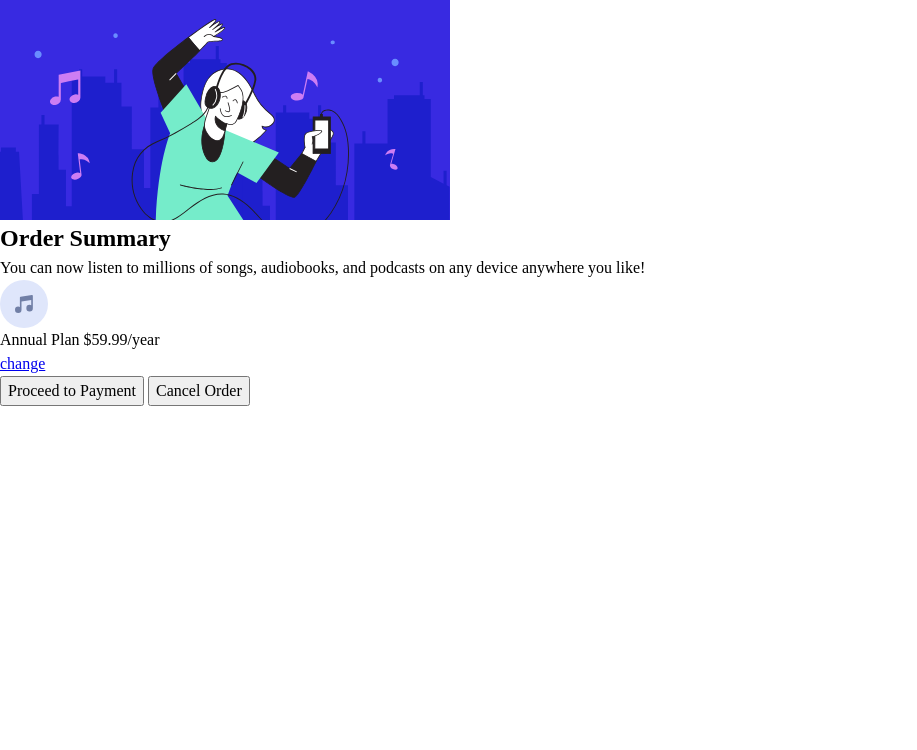
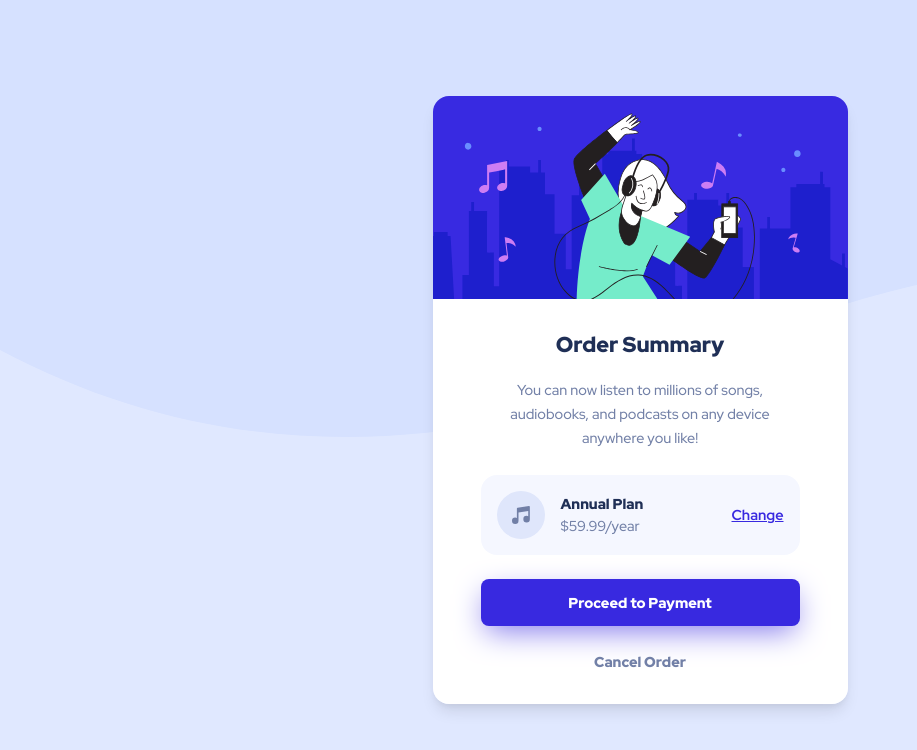
Before and after one commit to Elian-A/FM-order-summary, a plain HTML site: page index.html in a window 1280 px wide. Shown: the whole page, without its empty margins (0-917 px from the left). Drawn offline with Linux system fonts and the light colour scheme.

Commit message:
Finish card

```diff
--- a/index.html
+++ b/index.html
@@ -24,7 +24,7 @@
 
     <!-- Styles -->
     <link rel="stylesheet" href="reset.css" />
-    <link rel="stylesheet" href="style.css" />
+    <link rel="stylesheet" href="styles.css" />
   </head>
   <body>
     <main>
@@ -38,9 +38,9 @@
 
         <div class="card__content">
           <div class="content__text-wrapper">
-            <h2>Order Summary</h2>
+            <h2 class="font-bolder text-center">Order Summary</h2>
 
-            <p>
+            <p class="content__paragraph color-body text-center">
               You can now listen to millions of songs, audiobooks, and podcasts
               on any device anywhere you like!
             </p>
@@ -52,14 +52,15 @@
               alt="small grayish circle with a dark-gray note in te center"
             />
             <div class="cost__text-wrapper">
-              <span>Annual Plan</span>
-              <span>$59.99/year</span>
+              <span class="font-bolder">Annual Plan</span>
+              <span class="color-body">$59.99/year</span>
             </div>
-            <a href="#">change</a>
+            <a href="#" class="cost__link">Change</a>
           </div>
 
-          <button class="primary-button">Proceed to Payment</button>
-          <button class="secondary-button">Cancel Order</button>
+          <button class="button primary-button">Proceed to Payment</button>
+
+          <button class="button secondary-button">Cancel Order</button>
         </div>
       </div>
     </main>
--- a/styles.css
+++ b/styles.css
@@ -1,12 +1,149 @@
 :root {
   --clr-primary-200: hsl(225, 100%, 94%);
   --clr-secondary-500: hsl(245, 75%, 52%);
+  --clr-secondary-200: hsl(245, 75%, 70%);
 
-  --clr-neutral-100: hsl(225, 100%, 98%);
+  --clr-neutral-100: white;
+  --clr-neutral-200: hsl(225, 100%, 98%);
   --clr-neutral-500: hsl(224, 23%, 55%);
   --clr-neutral-800: hsl(223, 47%, 23%);
 
   --fs-body: 16px;
+  --fs-body: 0.9rem;
 
   --ff-base: "Red Hat Display", sans-serif;
+
+  --fw-small: 400;
+  --fw-regular: 500;
+  --fw-bold: 700;
+  --fw-bolder: 900;
 }
+
+main {
+  min-height: 100%;
+  display: grid;
+  place-content: center;
+  padding-inline: 1.5rem;
+  background: url("images/pattern-background-mobile.svg") no-repeat;
+  background-color: var(--clr-primary-200);
+
+  font-family: var(--ff-base);
+  font-size: var(--fs-body);
+  font-weight: var(--fw-regular);
+
+  color: var(--clr-neutral-800);
+}
+
+.text-center {
+  text-align: center;
+}
+
+.font-small {
+  font-size: var(--fw-small);
+}
+
+.color-body {
+  color: var(--clr-neutral-500);
+}
+
+.font-regular {
+  font-weight: var(--fw-regular);
+}
+.font-bold {
+  font-weight: var(--fw-bold);
+}
+.font-bolder {
+  font-weight: var(--fw-bolder);
+}
+
+.card {
+  max-width: 415px;
+  border-radius: 1rem;
+  overflow: auto;
+  box-shadow: rgba(0, 0, 0, 0.1) 0px 10px 15px -3px,
+    rgba(0, 0, 0, 0.05) 0px 4px 6px -2px;
+}
+
+.card__content {
+  display: grid;
+  gap: 1.5rem;
+  background-color: var(--clr-neutral-100);
+  padding: 1.9rem 1.5rem;
+}
+
+@media (min-width: 400px) {
+  .card__content {
+    padding: 1.9rem 3rem;
+  }
+  main {
+    background: url("images/pattern-background-desktop.svg") no-repeat;
+    background-color: var(--clr-primary-200);
+  }
+}
+
+.content__text-wrapper {
+  display: grid;
+  gap: 1rem;
+}
+
+.content__paragraph {
+  line-height: 1.7;
+  padding-inline: 0.9rem;
+}
+
+.content__cost {
+  background-color: var(--clr-neutral-200);
+  padding: 1rem;
+  border-radius: 1rem;
+  display: flex;
+  align-items: center;
+  gap: 1rem;
+}
+.content__cost > a:is(:hover, :focus) {
+  color: var(--clr-secondary-200);
+  text-decoration: none;
+}
+
+.cost__text-wrapper {
+  display: flex;
+  flex-direction: column;
+  margin-right: auto;
+}
+
+.cost__link {
+  font-weight: var(--fw-bold);
+  color: var(--clr-secondary-500);
+}
+.cost__link:is(:hover, :focus) {
+  color: var(--clr-secondary-200);
+  text-decoration: none;
+}
+
+.button {
+  background-color: transparent;
+  border: none;
+  cursor: pointer;
+}
+
+.primary-button {
+  padding: 0.8rem;
+  box-shadow: 0 10px 30px -5px var(--clr-secondary-200);
+  color: var(--clr-neutral-100);
+  background-color: var(--clr-secondary-500);
+  font-weight: var(--fw-bolder);
+  border-radius: 0.5rem;
+}
+
+.primary-button:is(:hover, :focus) {
+  background-color: var(--clr-secondary-200);
+}
+
+.secondary-button {
+  width: max-content;
+  color: var(--clr-neutral-500);
+  font-weight: var(--fw-bolder);
+  justify-self: center;
+}
+.secondary-button:is(:hover, :focus) {
+  color: var(--clr-neutral-800);
+}
```
